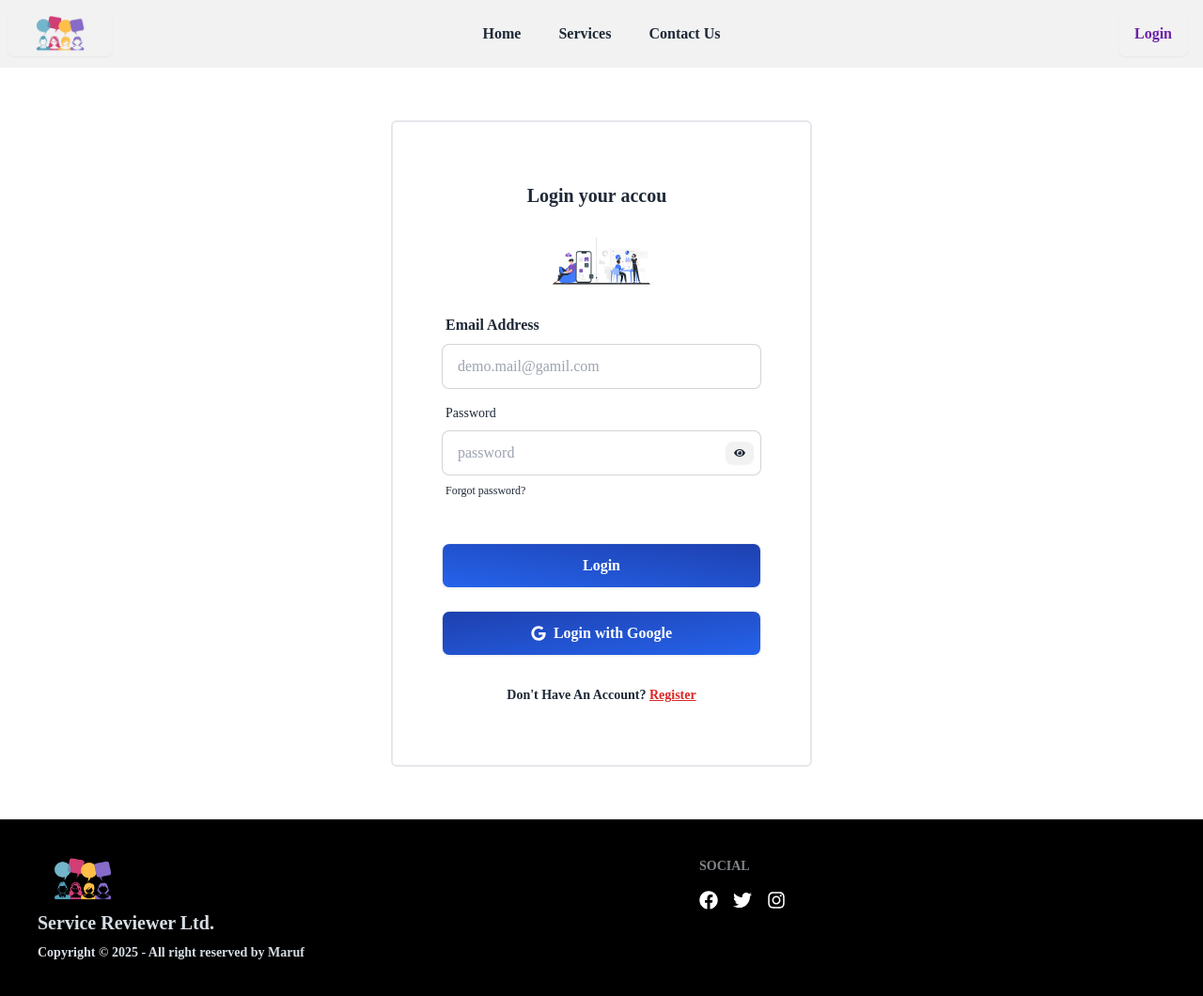
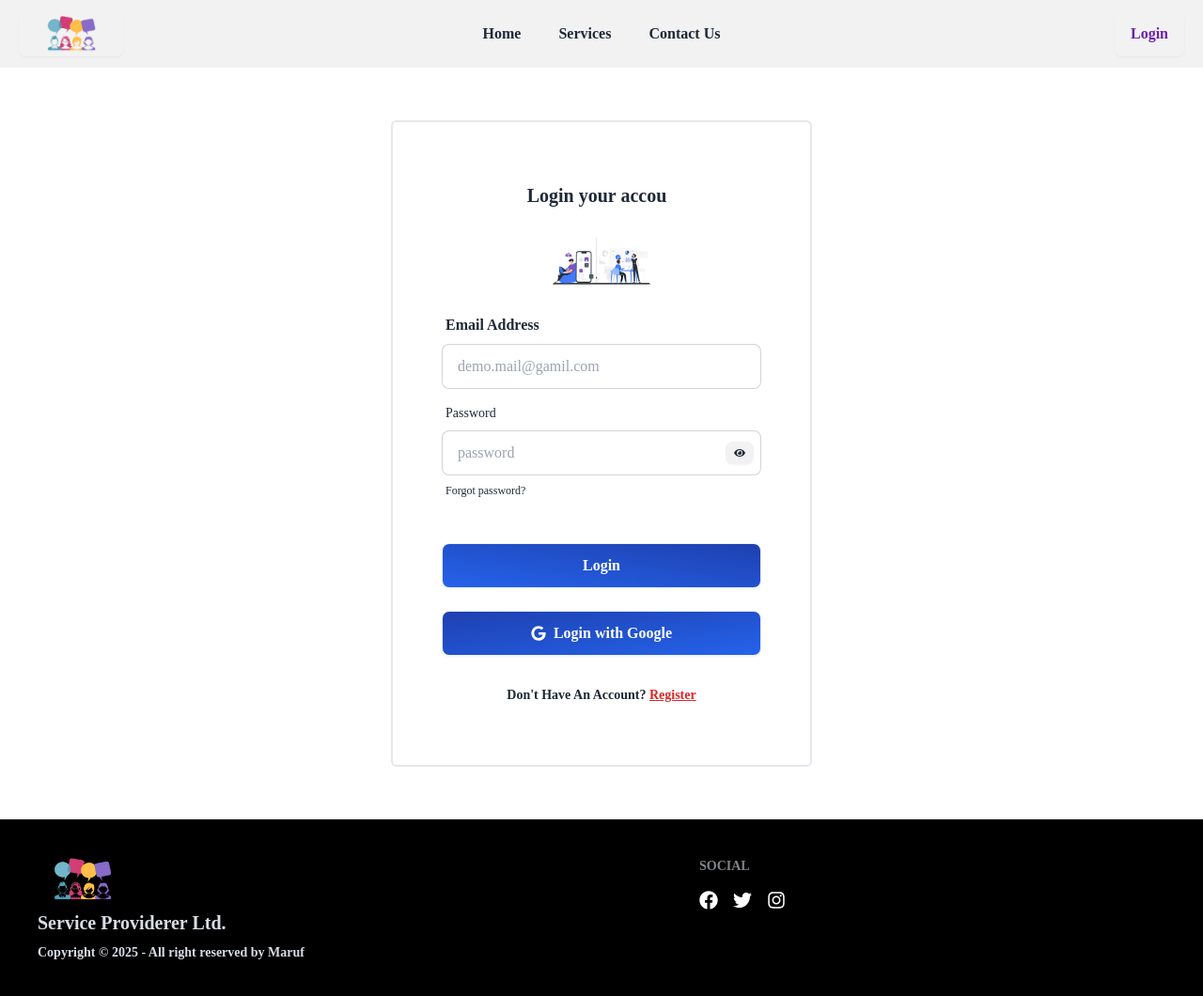
Before and after one commit to Shazzad501/Service-web-client, a React (Vite) app: page /login in a window 1280 px wide. Shown: the top 1060 px of the page at 94% size. Built offline with nearby package versions, Linux system fonts and the light colour scheme; no server answers; a web font is replaced by a local one.

Commit message:
navbar spacing fixed

```diff
--- a/index.html
+++ b/index.html
@@ -4,7 +4,7 @@
     <meta charset="UTF-8" />
     <link rel="icon" type="image/svg+xml" href="./src/assets/logo.png" />
     <meta name="viewport" content="width=device-width, initial-scale=1.0" />
-    <title>Service Review</title>
+    <title>Service Provider</title>
   </head>
   <body>
     <div id="root"></div>
--- a/src/components/Footer.jsx
+++ b/src/components/Footer.jsx
@@ -12,7 +12,7 @@ const Footer = () => {
     className='w-24 h-12'
     src={logo} alt="Logo" />
     <p className='font-bold text-xl'>
-      Service Reviewer Ltd.
+      Service Providerer Ltd.
     </p>
     <p className='font-bold text-sm'>
       Copyright © {new Date().getFullYear()} - All right reserved by Maruf</p>
--- a/src/components/Navbar.jsx
+++ b/src/components/Navbar.jsx
@@ -69,7 +69,7 @@ const Navbar = () => {
      }
   </>
   return (
-    <div className="navbar bg-base-200">
+    <div className="navbar bg-base-200 max-w-7xl mx-auto px-5">
       <div className="navbar-start">
         <Link to='/' className="btn font-bold text-xl bg-transparent hover:bg-transparent border-none">
           <img
@@ -94,9 +94,9 @@ const Navbar = () => {
             src={user && user?.photoURL}
             alt="user img" />
           </div>
-          <button onClick={handleLogOut} className="hidden lg:flex btn font-bold text-base bg-transparent hover:bg-transparent border-gray-300">Log out</button>
+          <button onClick={handleLogOut} className="hidden lg:flex btn font-bold -mr-2 text-base bg-transparent hover:bg-transparent border-gray-300">Log out</button>
           </>:<>
-          <Link to='/login' className={`${location.pathname==='/login'? 'text-purple-800': ''} btn font-bold text-base bg-transparent hover:bg-transparent`}>Login</Link>
+          <Link to='/login' className={`${location.pathname==='/login'? 'text-purple-800': ''} btn font-bold text-base bg-transparent -mr-2 hover:bg-transparent`}>Login</Link>
           </>
         }
         {/* responsive dropdown */}
--- a/src/pages/Contact.jsx
+++ b/src/pages/Contact.jsx
@@ -53,6 +53,7 @@ const Contact = () => {
   };
 
   useEffect(() => {
+    document.title= "Contact Us || Service Provider"
     // Initialize AOS animation
     AOS.init({
       duration: 1500,
--- a/src/pages/Home.jsx
+++ b/src/pages/Home.jsx
@@ -6,7 +6,7 @@ import MeetOurPartners from '../components/MeetOurPartners';
 
 const Home = () => {
   useEffect(()=>{
-    document.title= "Service Review"
+    document.title= "Service Provider"
   }, [])
   return (
     <div>
--- a/src/pages/Login.jsx
+++ b/src/pages/Login.jsx
@@ -83,6 +83,7 @@ const Login = () => {
   }
 
   useEffect(() => {
+    document.title = "Login || Service Provider"
     // Initialize AOS animation
     AOS.init({
       duration: 1500,
--- a/src/pages/MyService.jsx
+++ b/src/pages/MyService.jsx
@@ -25,7 +25,7 @@ const MyService = () => {
     'Others'];
 
   useEffect(() => {
-    document.title = 'My Service || Service Reviewer';
+    document.title = 'My Service || Service Providerer';
     axios
     .get(`https://service-review-server-navy.vercel.app/services`)
     .then(res=>{
--- a/src/pages/Register.jsx
+++ b/src/pages/Register.jsx
@@ -68,7 +68,7 @@ const Register = () => {
 
   useEffect(()=>{
     // dynamic title
-    document.title="Register || Service Reviewer"
+    document.title="Register || Service Providerer"
 
   }, [])
   return (
--- a/src/pages/Services.jsx
+++ b/src/pages/Services.jsx
@@ -14,7 +14,7 @@ const Services = () => {
 
   // Fetch services from the API
   useEffect(() => {
-    document.title = "Services || Service Reviewer"
+    document.title = "Services || Service Providerer"
     axios
       .get('https://service-review-server-navy.vercel.app/services')
       .then((response) => {
```
